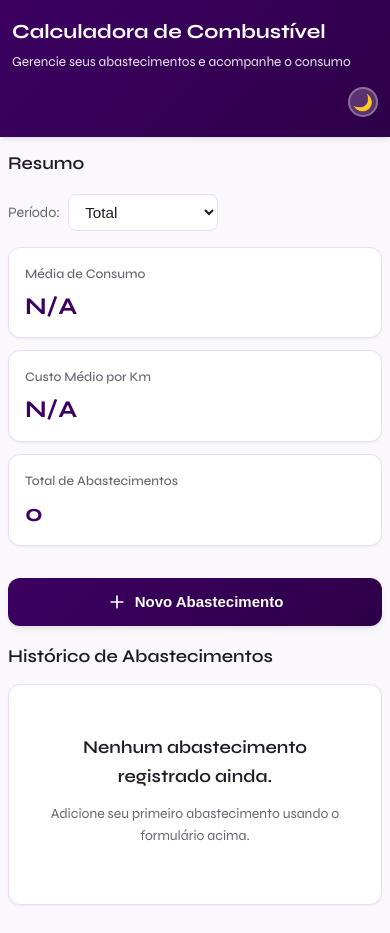
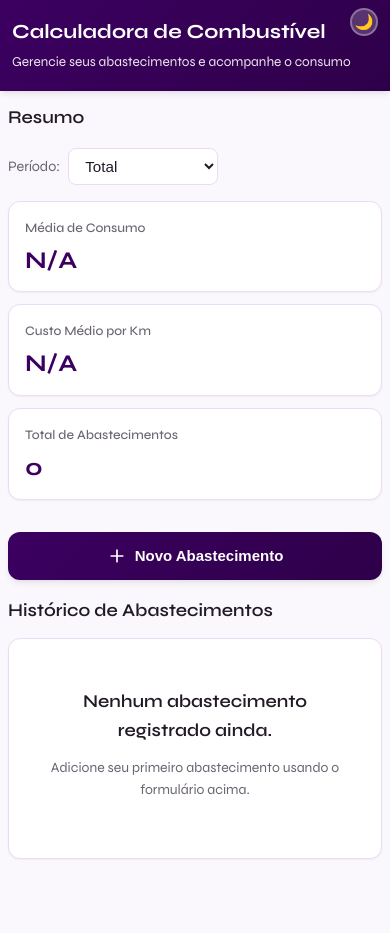
Before and after one commit to caioalcantaradev/calculadora-de-combustivel, a React (Vite) app: page / in a window 390 px wide. After the commit the page ends 887 px from the top, so only its background shows below. Built offline with nearby package versions, Linux system fonts and the light colour scheme.

Commit message:
fix(header): move botão de tema para o topo no mobile e reduz altura

```diff
--- a/src/styles/Header.css
+++ b/src/styles/Header.css
@@ -72,10 +72,12 @@
     padding: 1.5rem 1rem;
   }
 
+  /* Volta a ficar em linha para reduzir a altura do header */
   .header-content {
-    flex-direction: column; /* força quebra de linha entre texto e botão */
-    align-items: flex-start;
-    gap: 0.5rem;
+    flex-direction: row;
+    align-items: center;
+    justify-content: space-between;
+    gap: 0.75rem;
   }
 
   .header-title {
@@ -84,15 +86,15 @@
 
   .header-subtitle {
     font-size: 0.9rem;
-    width: 100%;
   }
 
   .theme-toggle {
-    width: 36px;
-    height: 36px;
-    font-size: 1.1rem;
-    align-self: flex-end; /* fica abaixo e alinhado à direita */
-    margin-top: 0.25rem;
+    position: absolute; /* fixa no topo à direita */
+    top: 10px;
+    right: 12px;
+    width: 32px;
+    height: 32px;
+    font-size: 1rem;
   }
 }
 
@@ -116,11 +118,12 @@
   }
 
   .theme-toggle {
-    position: static;
-    align-self: flex-end;
-    width: 30px;
-    height: 30px;
-    font-size: 1rem;
-    margin-top: 0.25rem;
+    position: absolute;
+    top: 8px;
+    right: 12px;
+    width: 28px;
+    height: 28px;
+    font-size: 0.95rem;
+    margin-top: 0;
   }
 }
```
